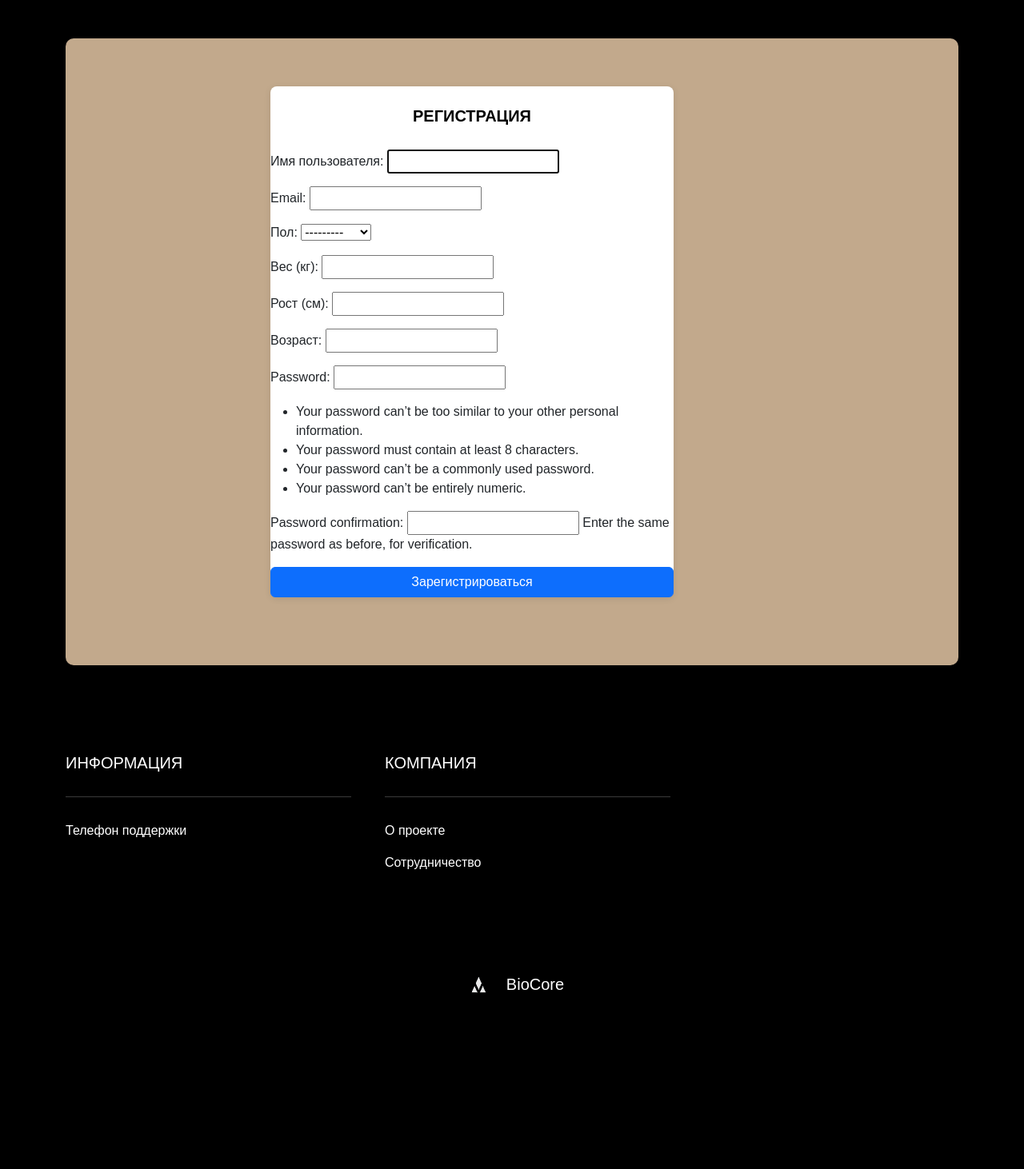
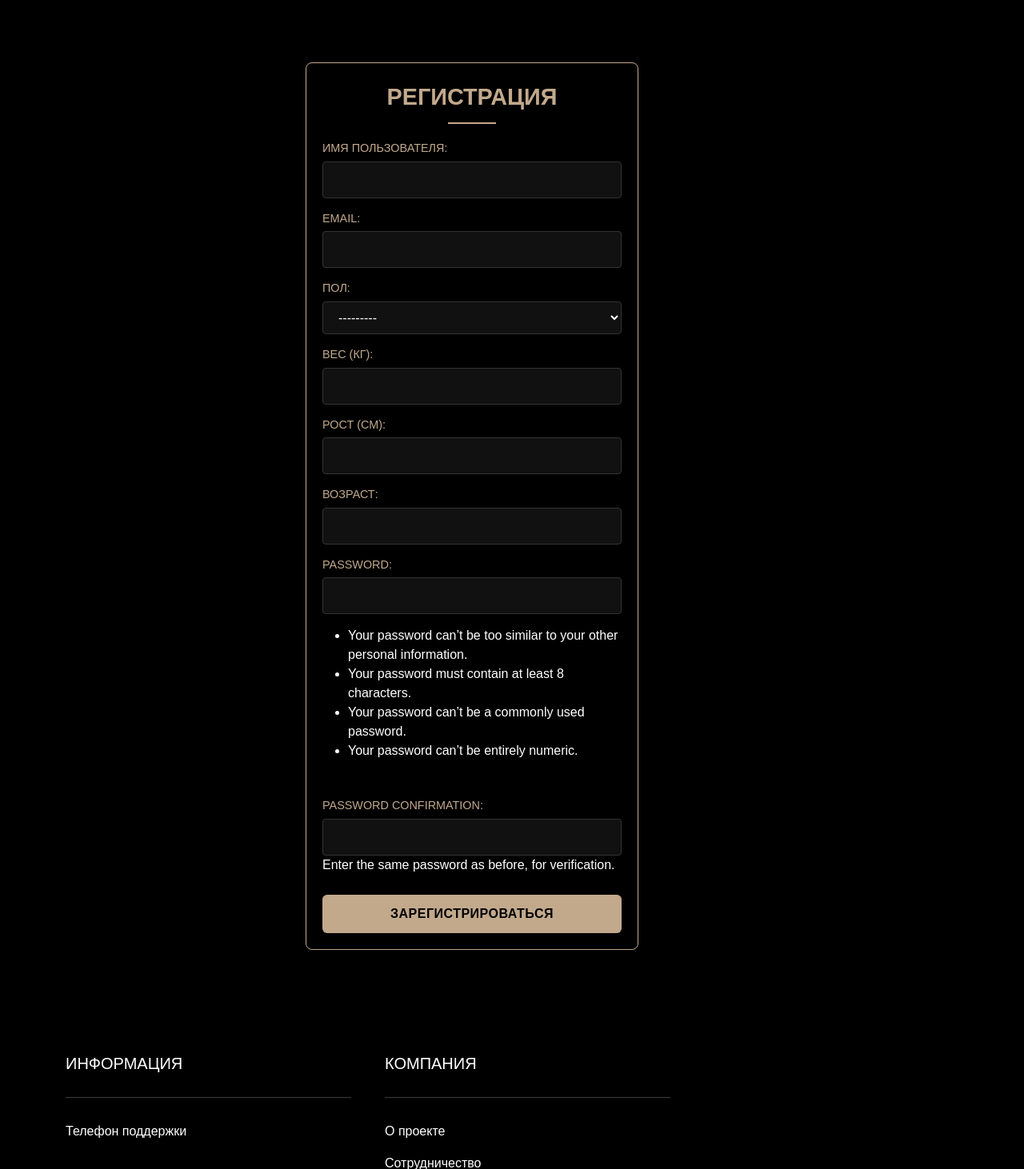
Before and after one commit to Kirikiri2/bio_core, a Django app: page /users/register/ in a window 1280 px wide. Shown: the part 122-1584 px from the top of the page at 80% size. Before the commit the page ends 1364 px from the top, so only its background shows below. Run offline with Django 5.2, Linux system fonts and the light colour scheme; some web fonts are replaced.

Commit message:
register_v1

```diff
--- a/biocore_site/bio_core_website/static/bio_core_website/css/DI.css
+++ b/biocore_site/bio_core_website/static/bio_core_website/css/DI.css
@@ -205,3 +205,130 @@
         padding: 20px 15px;
     }
 }
+
+/* РЕГИСТРАЦИЯ */
+/* Основные стили контейнера регистрации */
+.container_register {
+    max-width: 500px;
+    margin: 40px auto;
+    padding: 0;
+}
+
+/* Стили карточки регистрации */
+.card_register {
+    background-color: #000;
+    border: 1px solid #c2a98c;
+    border-radius: 8px;
+    overflow: hidden;
+}
+
+.card-header_register {
+    background-color: transparent;
+    padding: 25px 20px 0;
+    border-bottom: none;
+}
+
+.text-center_register {
+    color: #c2a98c;
+    font-size: 1.8rem;
+    font-weight: 700;
+    text-align: center;
+    text-transform: uppercase;
+    margin: 0;
+    position: relative;
+}
+
+.text-center_register:after {
+    content: "";
+    display: block;
+    width: 60px;
+    height: 2px;
+    background: #c2a98c;
+    margin: 15px auto 0;
+}
+
+/* Стили тела формы */
+.card-body_register {
+    padding: 20px;
+}
+
+/* Стили для формы и её элементов */
+.card-body_register form {
+    display: flex;
+    flex-direction: column;
+    gap: 15px;
+}
+
+.card-body_register p {
+    margin-bottom: 0;
+    display: flex;
+    flex-direction: column;
+}
+
+.card-body_register label {
+    color: #c2a98c;
+    font-size: 0.9rem;
+    font-weight: 500;
+    margin-bottom: 5px;
+    text-transform: uppercase;
+    order: -1;
+}
+
+.card-body_register input:not([type="checkbox"]):not([type="radio"]),
+.card-body_register select {
+    background-color: #111;
+    border: 1px solid #333;
+    color: #fff;
+    padding: 10px 15px;
+    border-radius: 4px;
+    font-family: 'TT Travels Next Trl', sans-serif;
+}
+
+.card-body_register input:focus {
+    border-color: #c2a98c;
+    outline: none;
+}
+
+/* Стили для чекбоксов и радио-кнопок */
+.card-body_register input[type="checkbox"],
+.card-body_register input[type="radio"] {
+    margin-right: 8px;
+    accent-color: #c2a98c;
+}
+
+/* Стили для кнопки отправки */
+.card-body_register .btn-primary {
+    background-color: #c2a98c;
+    color: #000;
+    border: none;
+    padding: 12px;
+    font-weight: 600;
+    text-transform: uppercase;
+    margin-top: 10px;
+    font-family: 'TT Travels Next Trl', sans-serif;
+    letter-spacing: 0.5px;
+}
+
+/* Стили для ошибок валидации */
+.card-body_register .errorlist {
+    color: #881a1a;
+    font-size: 0.8rem;
+    margin-top: 5px;
+    list-style: none;
+    padding-left: 0;
+}
+
+/* Адаптация для мобильных */
+@media (max-width: 576px) {
+    .container_register {
+        padding: 0 15px;
+    }
+
+    .card_register {
+        border-radius: 6px;
+    }
+
+    .text-center_register {
+        font-size: 1.5rem;
+    }
+}
--- a/biocore_site/users/templates/registration/login.html
+++ b/biocore_site/users/templates/registration/login.html
@@ -1,4 +1,8 @@
 {% extends "bio_core_website/base.html" %}
+{%load static%}
+{% block extra_css %}
+<link rel="stylesheet" href="{% static 'bio_core_website/css/DI.css' %}">
+{% endblock %}
 {% block content %}
 	{% if form.errors %}
 		<p>Your username and password didn't match. Please try again.</p>
--- a/biocore_site/users/templates/registration/register.html
+++ b/biocore_site/users/templates/registration/register.html
@@ -1,15 +1,19 @@
 {% extends "bio_core_website/base.html" %}
+{%load static%}
+{% block extra_css %}
+<link rel="stylesheet" href="{% static 'bio_core_website/css/DI.css' %}">
+{% endblock %}
 {% load static %}
 
 {% block content %}
-<div class="container mt-5">
+<div class="container_register mt-5">
     <div class="row justify-content-center">
-        <div class="col-md-6">
-            <div class="card">
-                <div class="card-header">
-                    <h3 class="text-center">Регистрация</h3>
+        <div class="col-md-6_register">
+            <div class="card_register">
+                <div class="card-header_register">
+                    <h3 class="text-center_register">Регистрация</h3>
                 </div>
-                <div class="card-body">
+                <div class="card-body_register">
                     <form method="post" enctype="multipart/form-data">
                         {% csrf_token %}
                         {{ form.as_p }}
```
Also changed, not shown: biocore_site/db.sqlite3.
